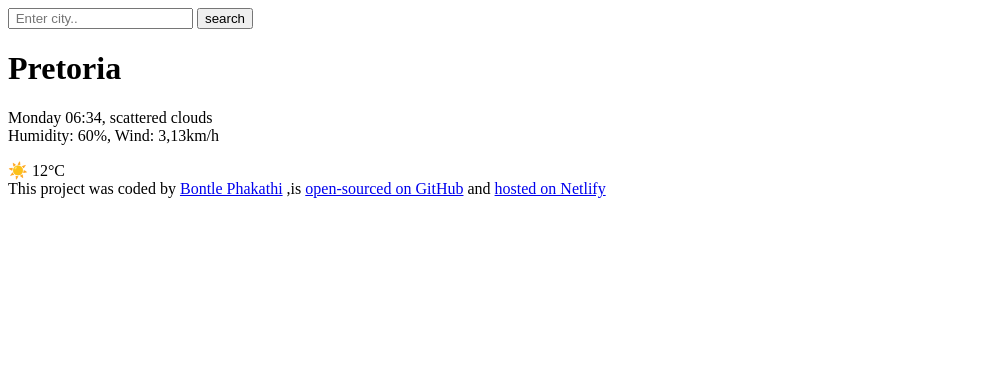
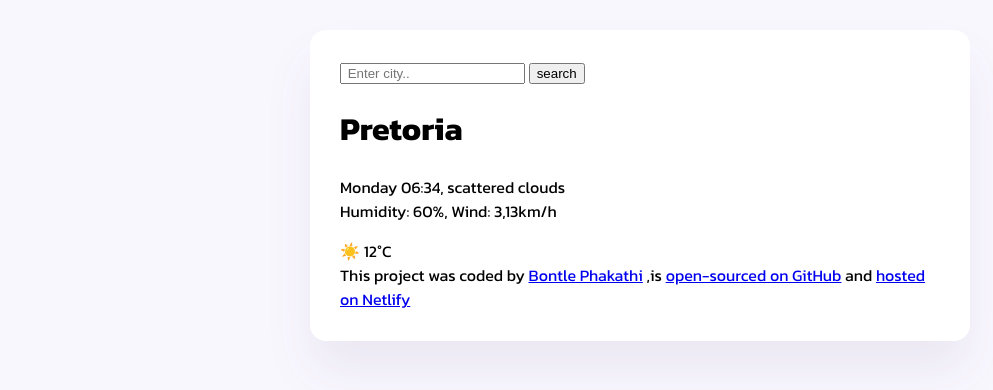
Before and after one commit to BontleNkosi/weather-week7-challenge, a plain HTML site: page index.html in a window 1280 px wide. Shown: the whole page, without its empty margins (0-993 px from the left). Drawn offline with Linux system fonts and the light colour scheme.

Commit message:
Styled the main container and the added custom font

```diff
--- a/index.html
+++ b/index.html
@@ -5,8 +5,15 @@
     <meta name="viewport" content="width=device-width, initial-scale=1.0" />
     <title>The weather</title>
     <link rel="stylesheet" href="src/style.css" />
+    <link rel="preconnect" href="https://fonts.googleapis.com" />
+    <link rel="preconnect" href="https://fonts.gstatic.com" crossorigin />
+    <link
+      href="https://fonts.googleapis.com/css2?family=Kanit:ital,wght@0,100;0,200;0,300;0,400;0,500;0,600;0,700;0,800;0,900;1,100;1,200;1,300;1,400;1,500;1,600;1,700;1,800;1,900&family=Pacifico&family=Roboto:ital,wght@0,100;0,300;0,400;0,500;0,700;0,900;1,100;1,300;1,400;1,500;1,700;1,900&display=swap"
+      rel="stylesheet"
+    />
   </head>
   <body>
+    <div class="weather-application">
       <header>
         <form>
           <input type="search" placeholder=" Enter city.." required />
@@ -30,5 +37,6 @@
         and
         <a href="#" target="_blank"> hosted on Netlify</a>
       </footer>
+    </div>
   </body>
 </html>
--- a/src/style.css
+++ b/src/style.css
@@ -0,0 +1,12 @@
+body {
+  background-color: #f9f7fe;
+  font-family: "Kanit", sans-serif;
+}
+.weather-application {
+  background-color: white;
+  max-width: 600px;
+  margin: 30px auto;
+  padding: 30px;
+  border-radius: 16px;
+  box-shadow: 0 30px 50px rgba(65, 50, 100, 0.08);
+}
```
Lines whose indentation alone changed are shown as unchanged.
